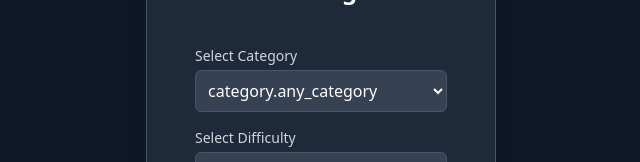
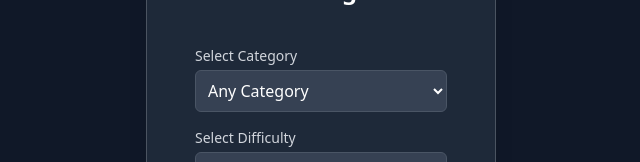
Before and after one commit to Dioman-Keita/quiz-master, a React (Vite) app: page / in a window 1280 px wide. Shown: the part 365-527 px from the top of the page, without its empty margins (319-959 px from the left). Built offline with nearby package versions, Linux system fonts and the light colour scheme.

Commit message:
fix(quiz-config): Correct dropdown mapping for specific categories

```diff
--- a/src/features/quiz-config/ui/config-form.tsx
+++ b/src/features/quiz-config/ui/config-form.tsx
@@ -72,7 +72,17 @@ export const ConfigForm: React.FC<ConfigFormProps> = ({ onStartQuiz }) => {
           >
             {availableCategories.map((cat) => (
               <option key={cat ? cat.id : ""} value={cat ? cat.id : ""}>
-                {cat ? t(`category.${cat.name.toLowerCase().replace(/[^a-z0-9]/g, '_')}`) : t("category.any")}
+                {cat && cat.id === ""
+                  ? t("category.any")
+                  : cat && cat.name === "Science: Computers"
+                    ? t("category.computers")
+                    : cat && cat.name === "Science & Nature"
+                      ? t("category.science_nature")
+                      : cat
+                        ? t(
+                            `category.${cat.name.toLowerCase().replace(/[^a-z0-9]/g, '_')}`,
+                          )
+                        : ""}
               </option>
             ))}
           </select>
```
